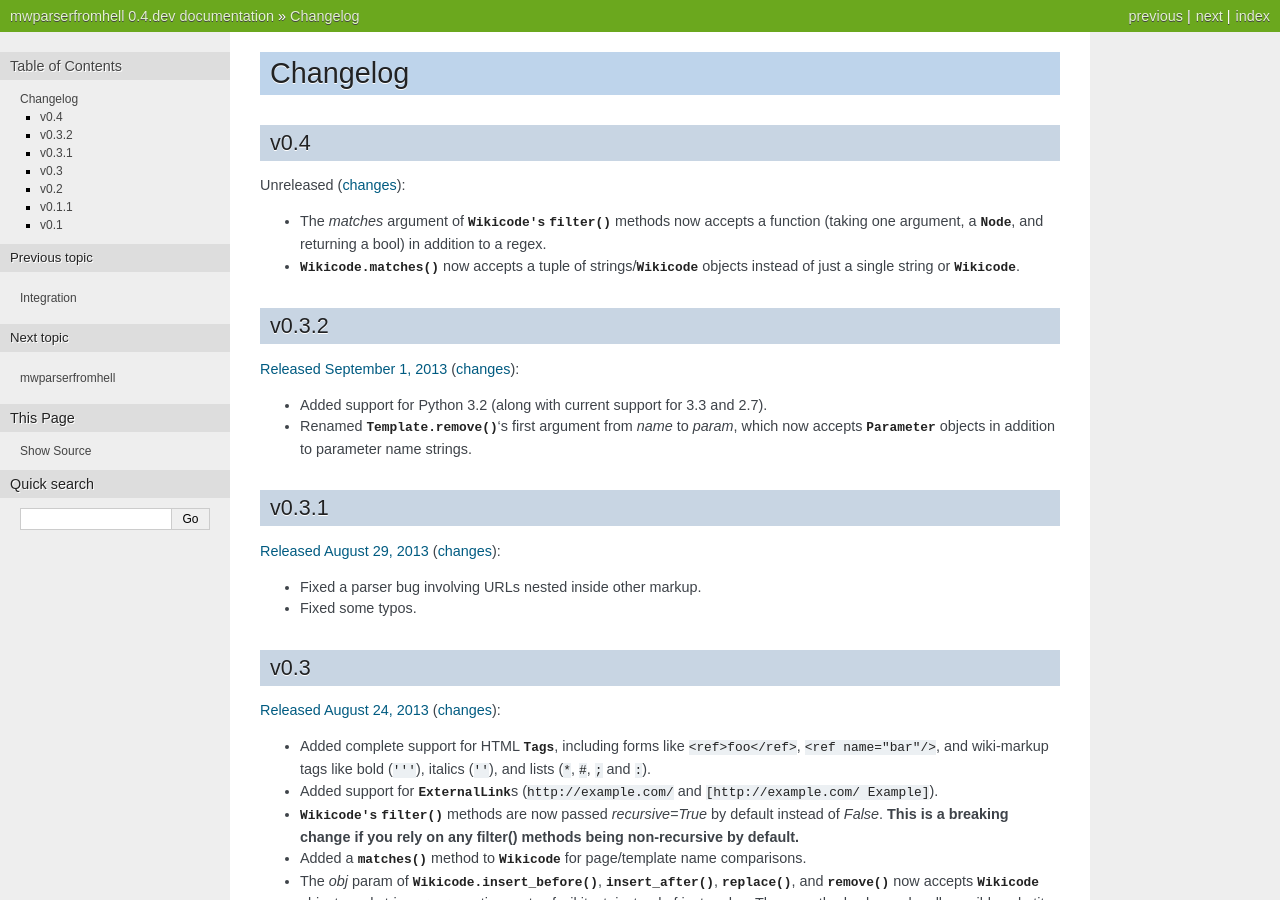
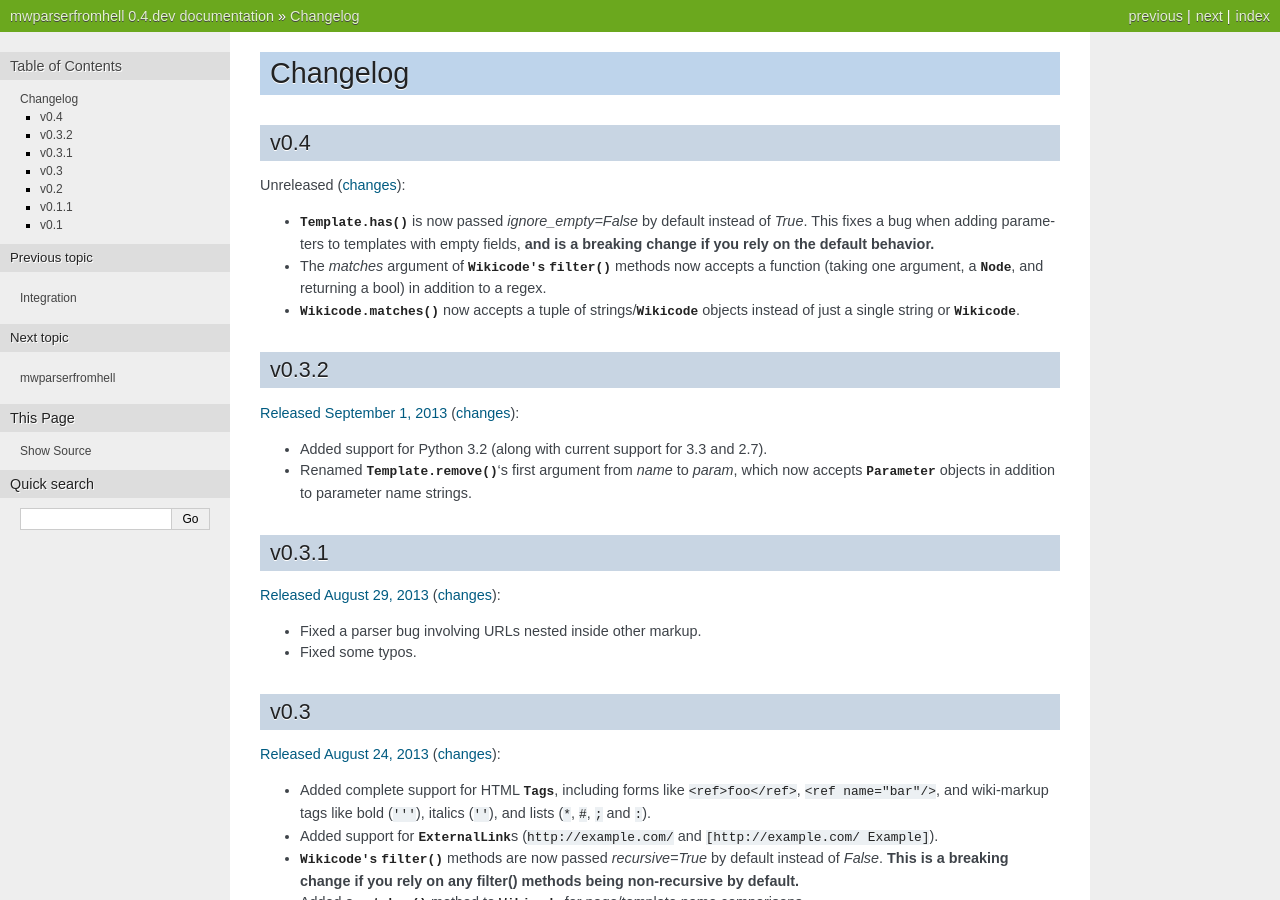
Before and after one commit to earwig/mwparserfromhell, a Sphinx documentation site: the page built from docs/changelog.rst, in a window 1280 px wide and 900 px high. Built offline with Sphinx 7.4.7, drawn with Linux system fonts in a browser that asks for light colours.

Commit message:
Template.has() should be passed ignore_empty=False by default.
**Breaking change**; closes #51.

```diff
--- a/docs/changelog.rst
+++ b/docs/changelog.rst
@@ -7,6 +7,10 @@
 Unreleased
 (`changes <https://github.com/earwig/mwparserfromhell/compare/v0.3.2...develop>`__):
 
+- :py:meth:`.Template.has` is now passed *ignore_empty=False* by default
+  instead of *True*. This fixes a bug when adding parameters to templates with
+  empty fields, **and is a breaking change if you rely on the default
+  behavior.**
 - The *matches* argument of :py:class:`Wikicode's <.Wikicode>`
   :py:meth:`.filter` methods now accepts a function (taking one argument, a
   :py:class:`.Node`, and returning a bool) in addition to a regex.
```
Also changed, not shown: 3 other files.
